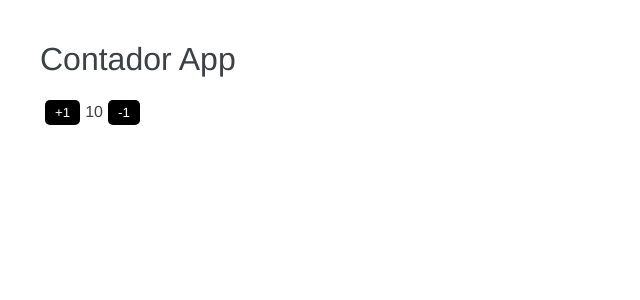
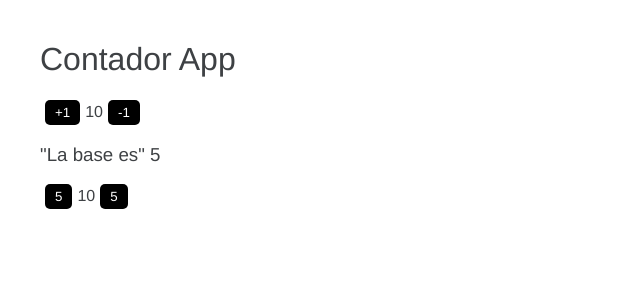
Before and after one commit to 3bort/cursoAngular, an Angular app in the folder 01-bases/: page / in a window 1280 px wide. Shown: the top 300 px of the page, without its empty margins (0-640 px from the left). Built offline with nearby package versions, Linux system fonts and the light colour scheme.

Commit message:
Añadir método acumular y aumentar 5
Añdidos los métodos acumular y aumentar 5 para sumar de 1 en 1 o de 5 en 5

```diff
--- a/01-bases/src/app/app.component.html
+++ b/01-bases/src/app/app.component.html
@@ -1,4 +1,10 @@
 <h1>{{titulo}}</h1>
-<button (click) = "numero = numero + 1">+1</button>
+
+<button (click) = "acumular(1)">+1</button>
 <span>{{numero}}</span>
-<button (click) = "numero = numero - 1">-1</button>
+<button (click) = "acumular(-1)">-1</button>
+
+<h3>"La base es" {{base}}</h3>
+<button (click) = "aumentarCinco(base)">{{base}}</button>
+<span>{{numero}}</span>
+<button (click) = "aumentarCinco(-base)">{{base}}</button>
--- a/01-bases/src/app/app.component.ts
+++ b/01-bases/src/app/app.component.ts
@@ -9,4 +9,21 @@ import { Component } from '@angular/core';
 export class AppComponent {
   titulo: string = 'Contador App'; // El titulo que podemos colocar en app.component.html
   numero: number = 10;
+  base: number = 5;
+
+  sumar() {
+    this.numero += 1 //Es necesario el this para apuntar a la instancia
+  }
+
+  restar() {
+    this.numero -= 1 //Es necesario el this para apuntar a la instancia
+  }
+
+  acumular( valor: number){
+    this.numero += valor;
+  }
+
+  aumentarCinco( valor2: number){
+    this.numero += valor2;
+  }
 }
```
